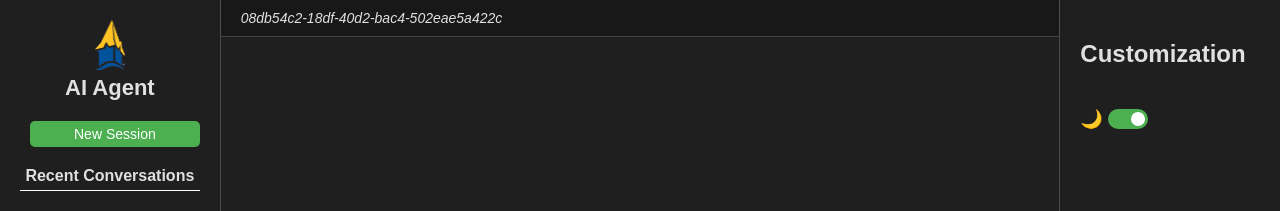
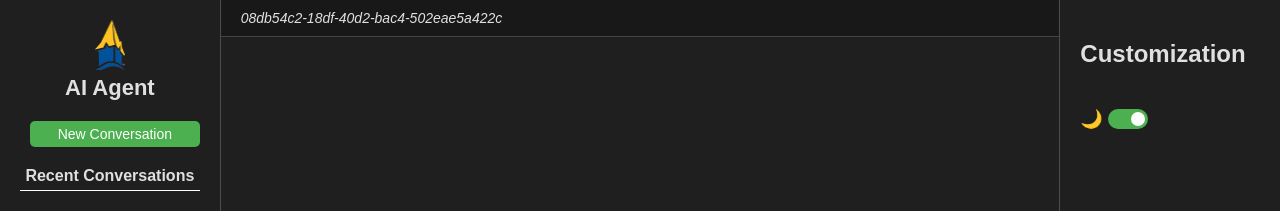
Before and after one commit to branmh79/n8n-AI-Agent-Assignment, a React (Create React App) app in the folder react-frontend/: page / in a window 1280 px wide. Shown: the top 211 px of the page. Built offline with nearby package versions, Linux system fonts and the light colour scheme.

Commit message:
slight tweaks

```diff
--- a/react-frontend/src/App.js
+++ b/react-frontend/src/App.js
@@ -245,7 +245,7 @@ const App = () => {
           </div>
 
           <button className="new-session-btn" onClick={handleNewSession}>
-            New Session
+            New Conversation
           </button>
 
           <h3 className="recent-header">Recent Conversations</h3>
```
